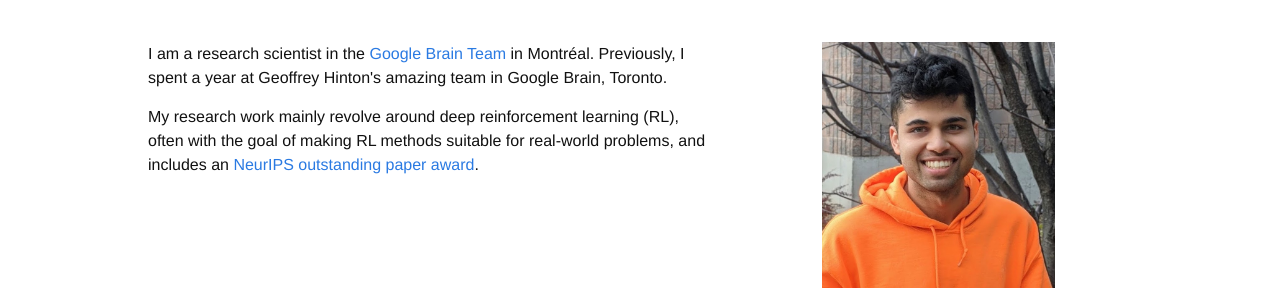
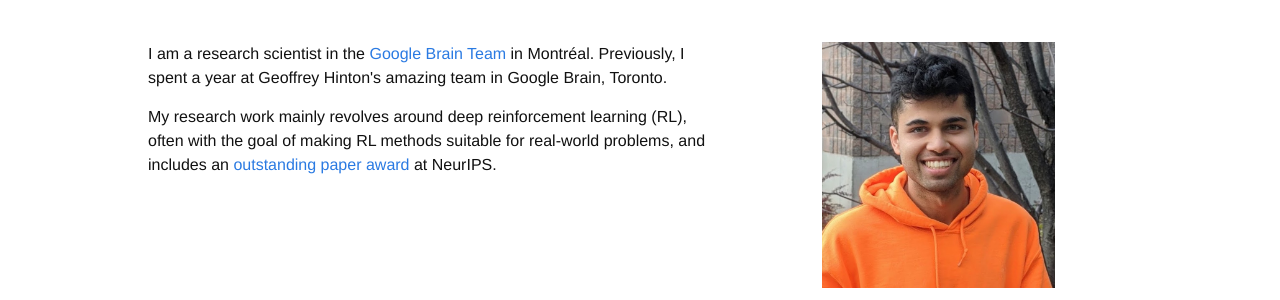
Before and after one commit to agarwl/agarwl.github.io, a Jekyll site: the page built from index.html, in a window 1280 px wide. Shown: the part 232-532 px from the top of the page. Built offline with Jekyll 4.4.1, drawn with Linux system fonts in a browser that asks for light colours; nearby versions of some CDN libraries; some web fonts are replaced; a style sheet for code colours, icons or effects is not loaded.

Commit message:
Update index.html

```diff
--- a/index.html
+++ b/index.html
@@ -8,8 +8,8 @@ title: "Rishabh Agarwal"
 	<div class="seven columns">
 		<p> I am a research scientist in the <a href="https://research.google/teams/brain/"> Google Brain Team </a> in Montréal. Previously, I spent a year at Geoffrey Hinton's amazing team in Google Brain, Toronto.</p>
 <!--  		I also had a brief stint at Latent Logic (acquired by <a href="https://waymo.com/">Waymo</a>), a self-driving car startup in Oxford -->
-		<p> My research work mainly revolve around deep reinforcement learning (RL), often with the goal of making RL methods suitable for real-world problems, and includes
-			an <a href="https://agarwl.github.io/rliable/">NeurIPS outstanding paper award</a>.
+		<p> My research work mainly revolves around deep reinforcement learning (RL), often with the goal of making RL methods suitable for real-world problems, and includes
+		    an <a href="https://agarwl.github.io/rliable/">outstanding paper award</a> at NeurIPS.
 		</p>
 
 <!-- 		<center class="prof-summary"> <h1 class="page-heading"><a class="post-link " href="/about">Professional Summary</a> </h1></center> -->
```
